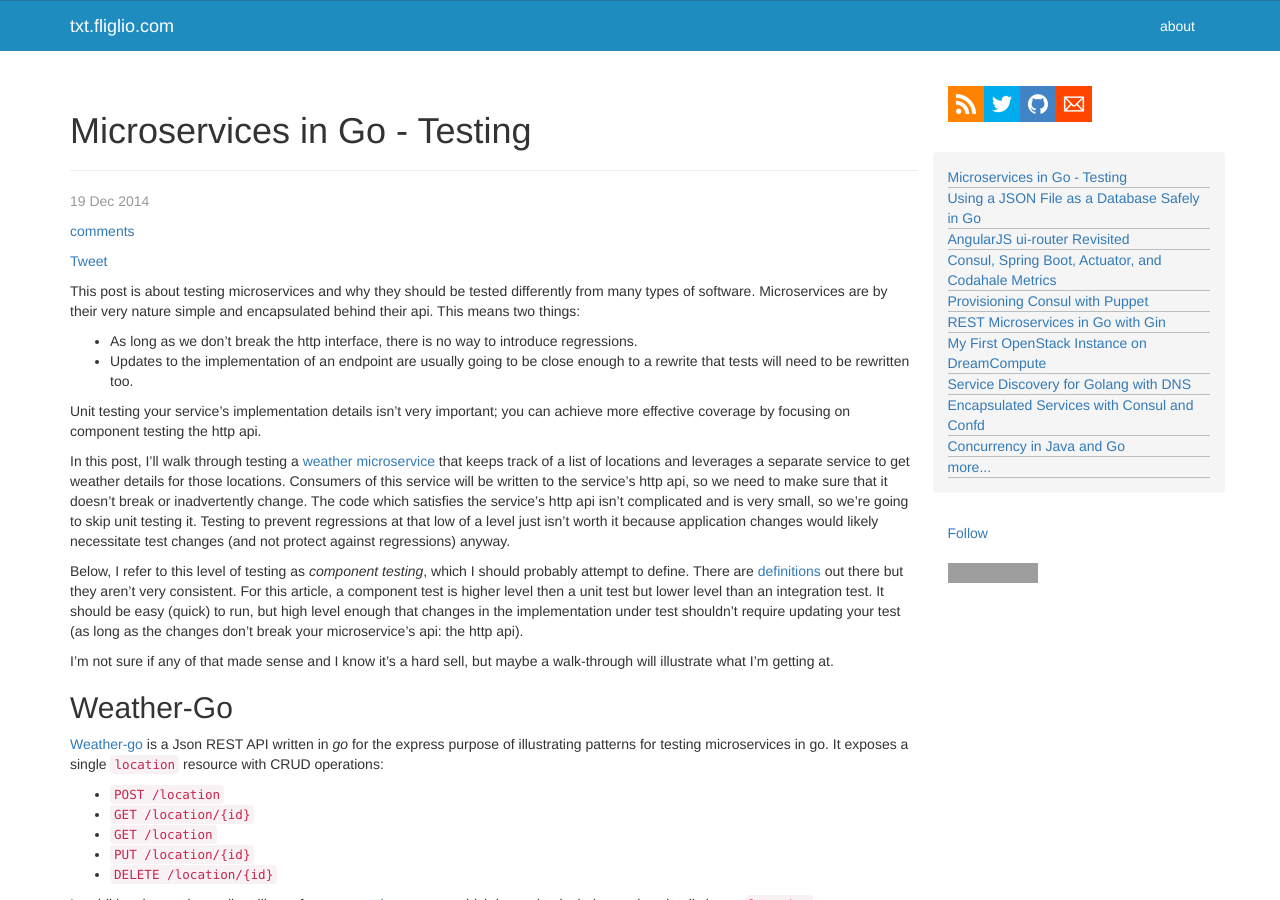
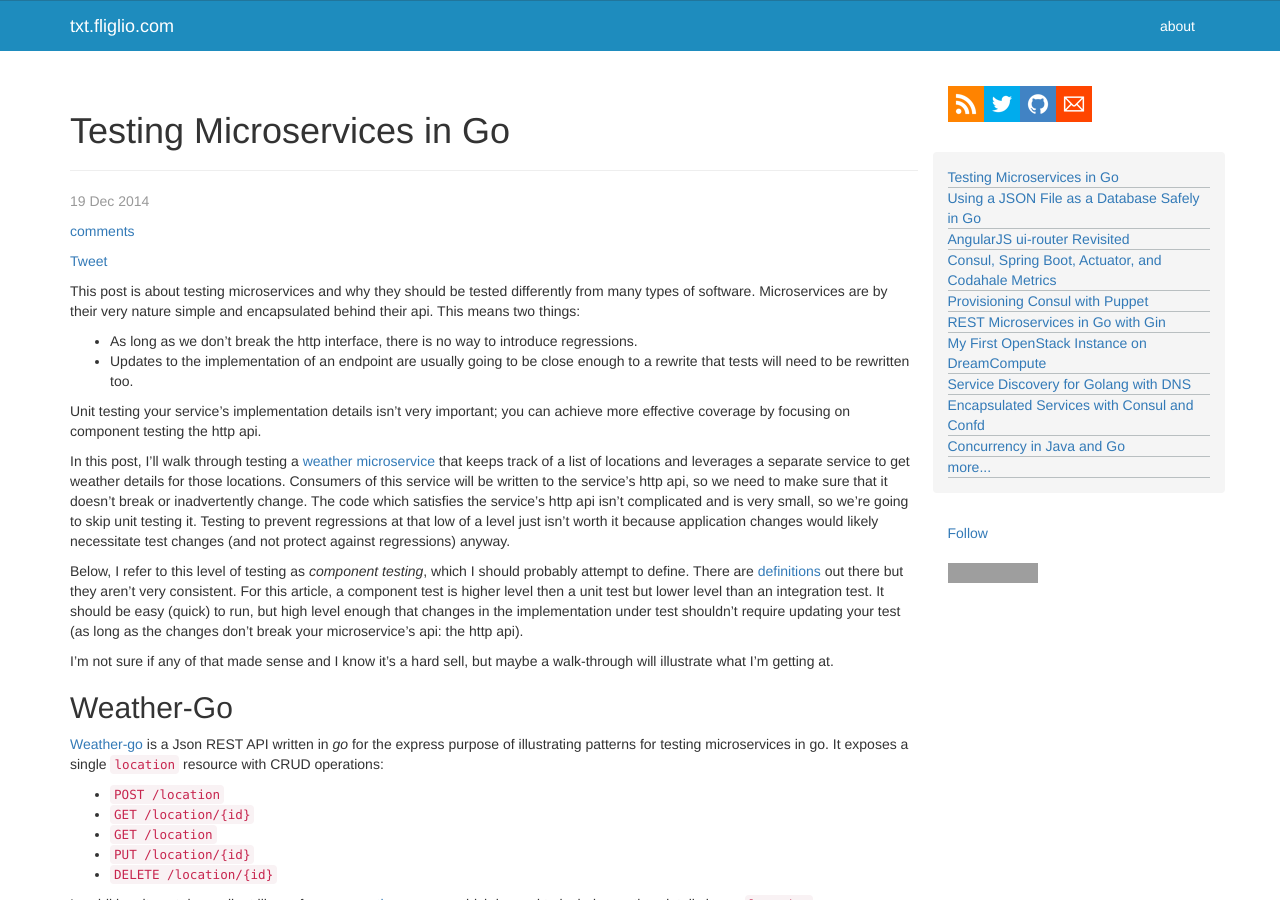
Before and after one commit to benschw/benschw.github.io, a Jekyll site: the page built from _posts/2014-12-19-testing-microservices-in-go.markdown, in a window 1280 px wide and 900 px high. Built offline with Jekyll 4.4.1, drawn with Linux system fonts in a browser that asks for light colours; nearby versions of some CDN libraries; Markdown is read by kramdown in place of the engine named in the settings; comment, search, counter and statistics services are not loaded; grey boxes are pictures that could not be loaded.

```diff
--- a/_posts/2014-12-19-testing-microservices-in-go.markdown
+++ b/_posts/2014-12-19-testing-microservices-in-go.markdown
@@ -2,7 +2,7 @@
 layout: post
 status: publish
 published: true
-title: Microservices in Go - Testing
+title: Testing Microservices in Go
 author_login: benschwartz
 author_email: benschw@gmail.com
 categories:
```
